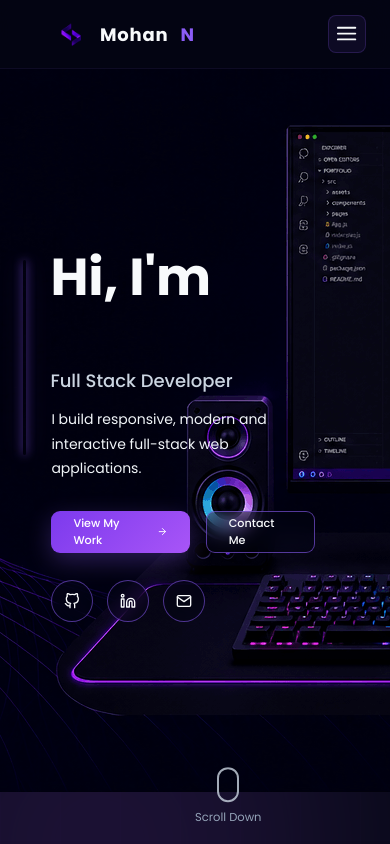
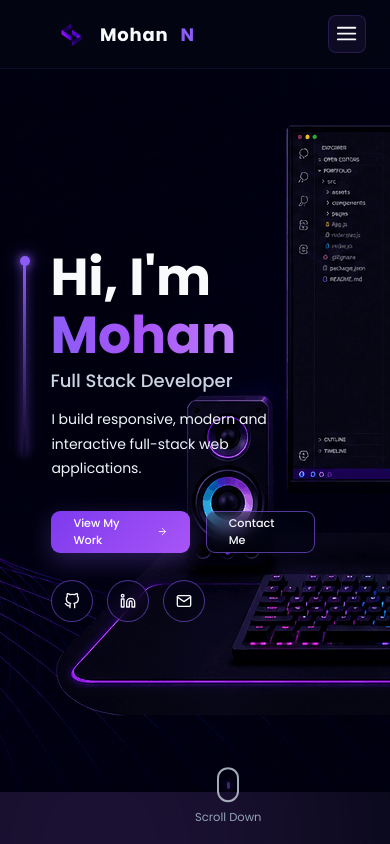
Before and after one commit to mohanhere05-dev/Updated-Protfolio, a React (Vite) app: page / in a window 390 px wide. Shown: the top 844 px of the page. Built offline with nearby package versions, Linux system fonts and the light colour scheme.

Commit message:
Animation Added

```diff
--- a/src/Sections/Hero.css
+++ b/src/Sections/Hero.css
@@ -68,9 +68,9 @@
     height: 10px;
     transform: translateX(-50%);
     border-radius: 50%;
-    background: var(--PURPLE);
+    background: var(--purple);
     box-shadow:
-        0 0 10px var(--PURPLE),
+        0 0 10px var(--purple),
         0 0 20px rgba(139, 92, 246, 0.7);
 }
 
@@ -88,7 +88,7 @@
     display: block;
     margin-top: 8px;
     background: linear-gradient(90deg,
-            var(--PURPLE),
+            var(--purple),
             var(--purple-bright),
             #c084fc);
     -webkit-background-clip: text;
@@ -221,7 +221,7 @@
 .secondary-btn:hover {
     transform: translateY(-3px);
     background: rgba(139, 92, 246, 0.12);
-    border-color: var(--PURPLE);
+    border-color: var(--purple);
     box-shadow: 0 8px 25px var(--border);
 }
 
@@ -255,7 +255,7 @@
 .hero-socials a:hover {
     transform: translateY(-4px);
     color: #c084fc;
-    border-color: var(--PURPLE);
+    border-color: var(--purple);
     box-shadow: 0 0 20px rgba(139, 92, 246, 0.3);
 }
 
@@ -349,8 +349,8 @@
     width: 3px;
     height: 7px;
     border-radius: 5px;
-    background: var(--PURPLE);
-    box-shadow: 0 0 8px var(--PURPLE);
+    background: var(--purple);
+    box-shadow: 0 0 8px var(--purple);
     animation: mouseScroll 1.5s infinite;
 }
 
@@ -410,7 +410,7 @@
         margin-top: 8px;
         border-radius: 10px;
         background: linear-gradient(to bottom,
-                var(--PURPLE),
+                var(--purple),
                 rgba(139, 92, 246, 0.08));
         box-shadow:
             0 0 10px rgba(139, 92, 246, 0.8),
@@ -426,9 +426,9 @@
         height: 10px;
         transform: translateX(-50%);
         border-radius: 50%;
-        background: var(--PURPLE);
+        background: var(--purple);
         box-shadow:
-            0 0 10px var(--PURPLE),
+            0 0 10px var(--purple),
             0 0 20px rgba(139, 92, 246, 0.7);
     }
 
@@ -446,7 +446,7 @@
         display: block;
         margin-top: 8px;
         background: linear-gradient(90deg,
-                var(--PURPLE),
+                var(--purple),
                 var(--purple-bright),
                 #c084fc);
         -webkit-background-clip: text;
@@ -545,7 +545,7 @@
         display: block;
         margin-top: 8px;
         background: linear-gradient(90deg,
-                var(--PURPLE),
+                var(--purple),
                 var(--purple-bright),
                 #c084fc);
         -webkit-background-clip: text;
```
